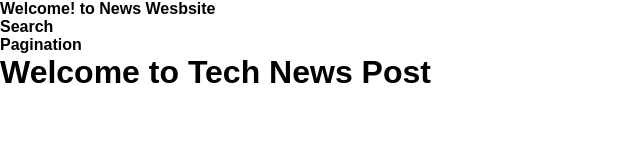
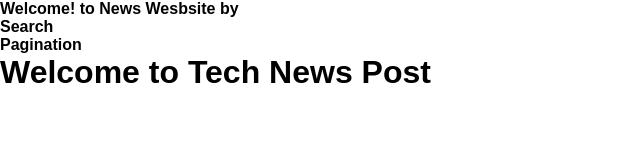
Before and after one commit to kha-256/News-Website, a React (Vite) app: page / in a window 1280 px wide. Shown: the top 160 px of the page, without its empty margins (0-640 px from the left). Built offline with nearby package versions, Linux system fonts and the light colour scheme; no server answers; a web font is replaced by a local one.

Commit message:
context api creation

```diff
--- a/src/App.jsx
+++ b/src/App.jsx
@@ -2,14 +2,16 @@ import './App.css'
 import Pagination from './components/Pagination'
 import Search from './components/Search'
 import Stories from './components/Stories'
+import { useGlobalContext } from './Context'
 
 
 function App() {
 
+  const data= useGlobalContext()
 
   return (
     <>
-  <div>Welcome! to News Wesbsite</div>
+  <div>Welcome! to News Wesbsite by {data}</div>
   <Search/>
   <Pagination/>
   <Stories/>
```
